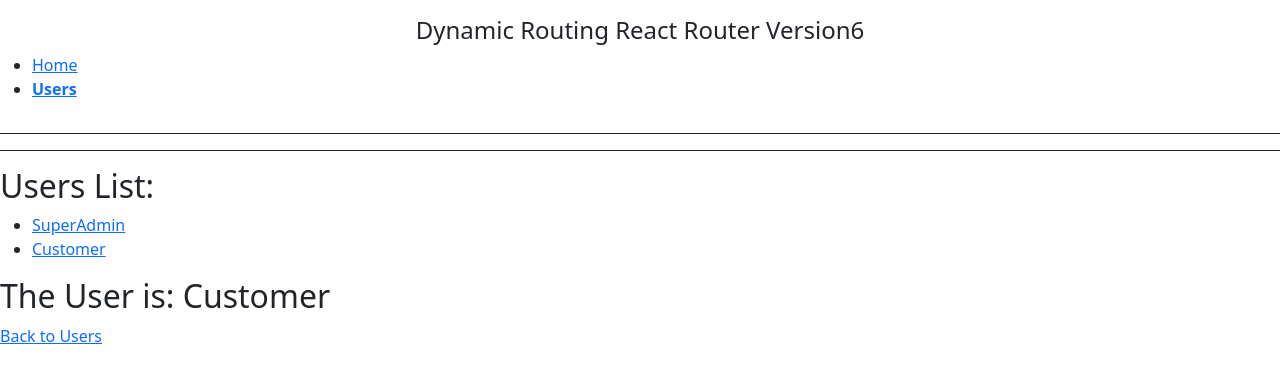
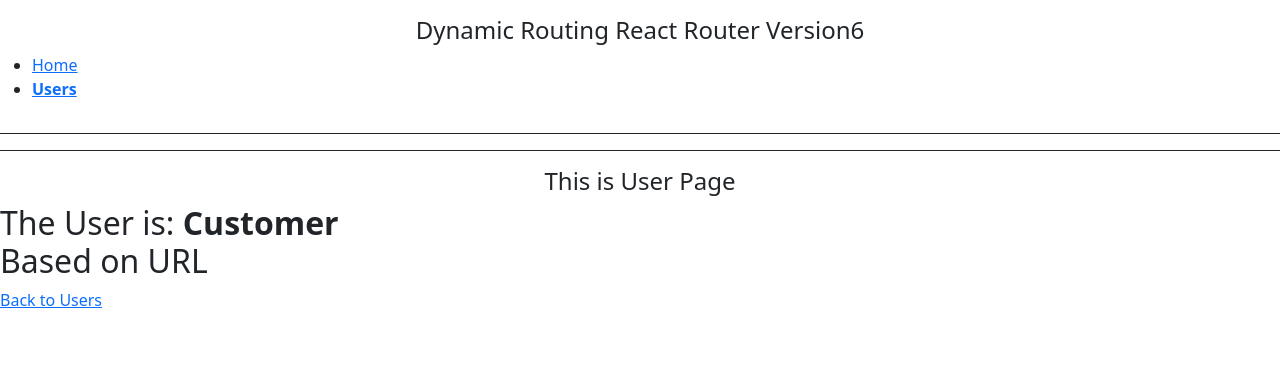
Before and after one commit to osmanforhad/ReactDynamicRoutingV6, a React (Create React App) app: page /users/Customer in a window 1280 px wide. Shown: the top 380 px of the page. Built offline with nearby package versions, Linux system fonts and the light colour scheme.

Commit message:
refine to access the route json file based on url

```diff
--- a/src/App.js
+++ b/src/App.js
@@ -5,11 +5,9 @@ import Home from './components/pages/Home';
 import Users from './components/pages/Users';
 import NavLayouts from './components/layout/NavLayouts';
 import Nomatch from './components/errors/404Nomatch';
-import User from './components/pages/User';
-import router from './components/routes/router';
 const App = () => {
 
-  <router/>
+  // <router/>
 
   return (
    <Router>
@@ -17,8 +15,7 @@ const App = () => {
       <Route element={<NavLayouts />}>
         <Route index element={<Home />} />
         <Route path="home" element={<Home />} />
-        <Route path="users" element={<Users router={router} />}>
-          <Route path=":params" element={ <User />} />
+        <Route path="users/*" element={<Users />}>
         </Route>
         <Route path="*" element={<Nomatch />} />
       </Route>
--- a/src/components/pages/User.js
+++ b/src/components/pages/User.js
@@ -1,12 +1,26 @@
 import React from 'react';
 import {useParams, Link} from 'react-router-dom';
+// import router from '../routes/router';
 
   const User = () => {
     const { params } = useParams();
 
     return (
       <>
-        <h2>The User is: {params}</h2>
+        <h2>The User is:
+          <b> {params} </b>
+          <br/>
+         Based on URL</h2>
+
+        {/* <ul>
+        {router.map((route) => (
+          <li key={route.path}>
+            <Link to={route.name}>
+              {route.name}
+            </Link>
+          </li>
+        ))}
+      </ul> */}
 
         <Link to="/users">Back to Users</Link>
       </>
--- a/src/components/pages/Users.js
+++ b/src/components/pages/Users.js
@@ -1,22 +1,15 @@
 import React from 'react';
-import { Link, Outlet } from 'react-router-dom';
+import { Route, Routes } from 'react-router-dom';
+import User from './User';
 
-const Users = ({ router }) => {
+const Users = () => {
 
   return (
     <>
-      <h2>Users List:</h2>
-
-      <ul>
-        {router.map((route) => (
-          <li key={route.path}>
-            <Link to={route.name}>
-              {route.name}
-            </Link>
-          </li>
-        ))}
-      </ul>
-      <Outlet />
+    <h4 className="text-center">This is User Page</h4>
+      <Routes>
+      <Route path=":params" element={ <User />} />
+      </Routes>
     </>
   );
 };
```
Also changed, not shown: src/components/routes/router.js (+6 -4 lines).
